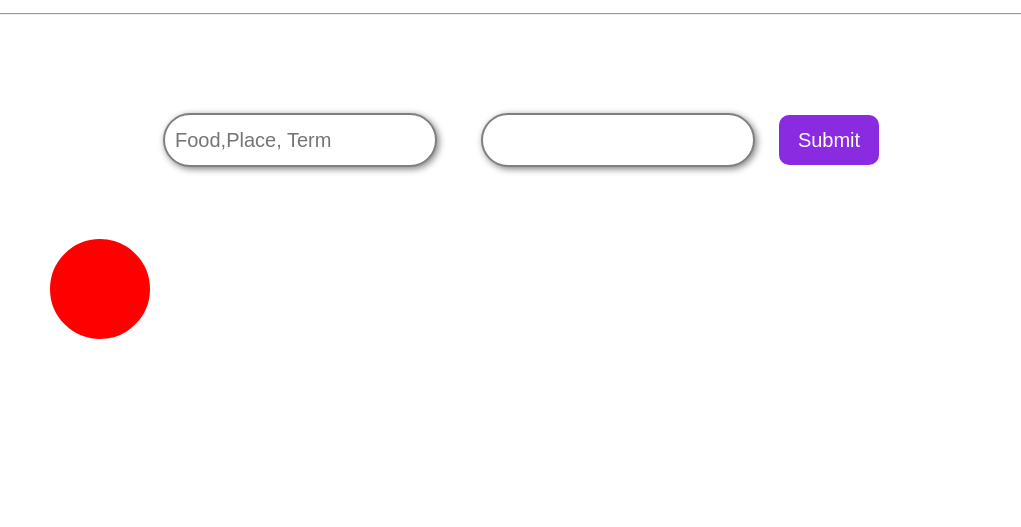
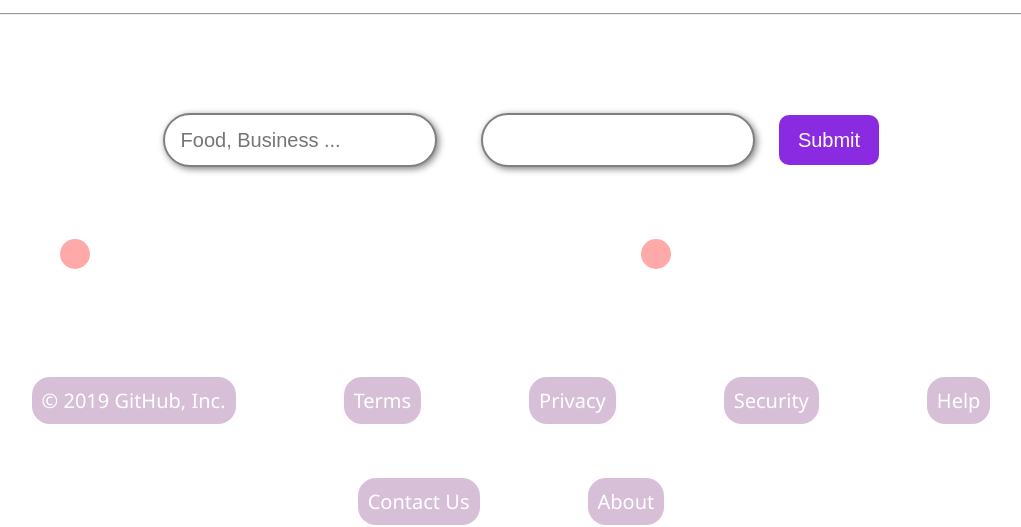
Before and after one commit to mdrame/Yelpz, a Flask app: page / in a window 1280 px wide. Shown: the part 317-844 px from the top of the page, without its empty margins (129-1150 px from the left). Before the commit the page ends 656 px from the top, so only its background shows below. Run offline with Flask 2, Linux system fonts and the light colour scheme; data that the repository does not hold is empty.

Commit message:
Index.html Done

```diff
--- a/app.py
+++ b/app.py
@@ -60,6 +60,8 @@
         #testing
     # return "Hello"
 
+    #trying to prit mutiple div, and also avoid DRY
+
 
     return render_template("index.html", city=city)
 
@@ -92,7 +94,7 @@
     #     no_business_found = " Sorry No bussiness match you search "
     #     return
 
-    return render_template("show_Business.html", stars=stars,  business_json=business_json)
+    return render_template("show_Business.html", business_json=business_json)
 
 
 
--- a/static/styles/index.css
+++ b/static/styles/index.css
@@ -66,20 +66,89 @@
     box-shadow: 2px 2px 10px  gray;
 }
 
-#ball{
+.blink_red{
+    display: inline-block;
     margin-top: 50px;
     margin-left: 10%;
     margin-right: 10%;
-    width: 100px;
-    height: 100px;
+    margin-bottom: 50px;
+    width: 30px;
+    height: 30px;
     border: 2px solid white;
     border-radius: 50%;
     background-color: red;
-    animation: slidein 3s linear 1s infinite alternate;
+    animation: blinker_red 3s linear infinite;
 }
 
-@keyframes slidein {
-    from { margin-left: 0%; } to { margin-left: 100%; }
+@keyframes blinker_red {
+  30% {
+    opacity: 0;
   }
+}
 
-/* button style */
+.blink_purple{
+    display: inline-block;
+    margin-top: 50px;
+    margin-bottom: 50px;
+    margin-left: 10%;
+    margin-right: 10%;
+    width: 30px;
+    height: 30px;
+    border: 2px solid white;
+    border-radius: 50%;
+    background-color: rgb(176, 138, 209);
+    animation: blinker_purple 1s linear infinite;
+}
+
+@keyframes blinker_purple {
+  60% {
+    opacity: 0;
+  }
+}
+
+
+#footer{
+    width: 100%;
+    height: 190px;
+    /* background-color: rgb(27, 27, 27); */
+    /* border:  2px solid rgb(27,27,27); */
+    border-radius: 3px;
+    list-style-type: none;
+    text-align: center;
+}
+
+#footer a {
+    text-decoration: none;
+    color: white;
+    margin-left: 50px;
+    margin-right: 50px;
+    margin-top: 50px;
+    display: inline-block;
+    background-color: white;
+    font-family: 'Segoe UI', Tahoma, Geneva, Verdana, sans-serif;
+    font-size: 20px;
+    background-color: thistle;
+    border: 2px solid white;
+    border-radius: 20px;
+    padding: 10px;
+    transition-duration: 400ms;
+
+}
+
+
+#footer a:hover {
+    text-decoration: none;
+    color: white;
+    margin-left: 50px;
+    margin-right: 50px;
+    margin-top: 50px;
+    display: inline-block;
+    background-color: rgb(204, 128, 200);
+    font-family: 'Segoe UI', Tahoma, Geneva, Verdana, sans-serif;
+    font-size: 20px;
+    border: 2px solid white;
+    border-radius: 20px;
+    padding: 10px;
+    box-shadow: 2px 2px 10px  gray;
+
+}
--- a/templates/index.html
+++ b/templates/index.html
@@ -16,14 +16,35 @@
 
         <div id="form_wrap">
             <form action="/showResult" class="form">
-                <input onfocus="this.value=''" type="text" name="term" placeholder="Food,Place, Term"> </input>
+                <input onfocus="this.value=''" type="text" name="term" placeholder=" Food, Business ..."> </input>
                 <input onfocus="this.value=''" type="text" name="city" value="{{ city }}" > </input>
                 <button type="submit"> Submit </button>
             </form>
         </div>
 
 
-        <div id="ball">
+        {% for x in range(0,2) %}
+        <div class="blink_red">
+
+        </div>
+
+        <div class="blink_purple">
+
+            </div>
+        {% endfor %}
+
+        <div id="footer">
+
+
+               <a href="http://google.com">© 2019 GitHub, Inc.</a>
+               <a href="http://google.com">Terms</a>
+               <a href="http://google.com">Privacy</a>
+               <a href="http://google.com">Security</a>
+               <a href="http://google.com">Help</a>
+               <a href="http://google.com">Contact Us</a>
+               <a href="http://google.com">About</a>
+            </ul>
+
 
         </div>
 
```
